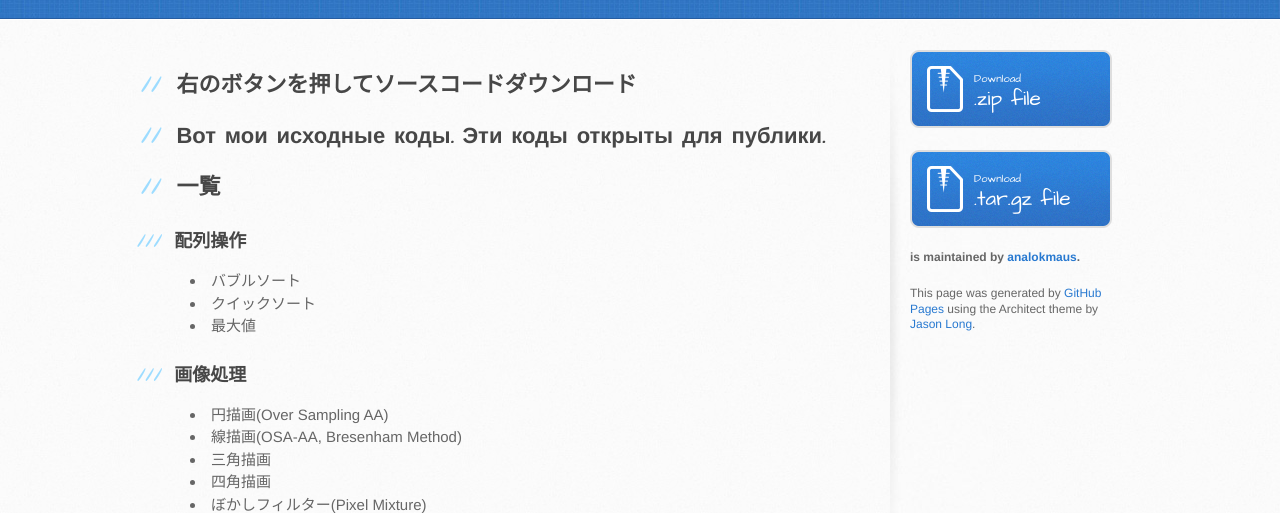
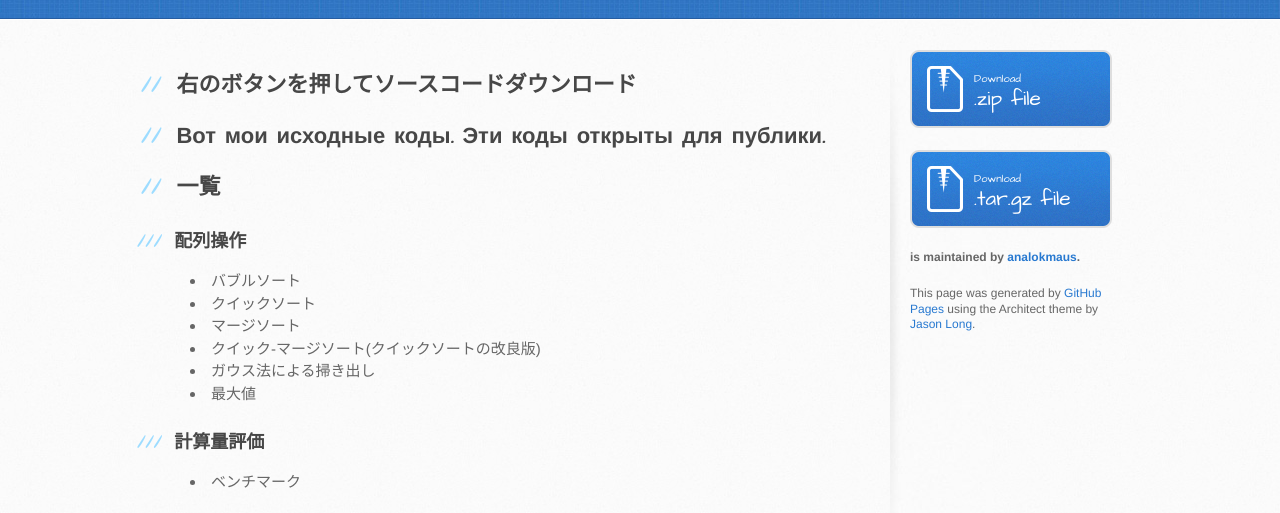
Before and after one commit to analokmaus/is2014f2, a plain HTML site: page index.html in a window 1280 px wide. Shown: the part 292-805 px from the top of the page. Drawn offline with Linux system fonts and the light colour scheme.

Commit message:
Create gh-pages branch via GitHub

```diff
--- a/index.html
+++ b/index.html
@@ -43,7 +43,17 @@
 <ul>
 <li>バブルソート</li>
 <li>クイックソート</li>
+<li>マージソート</li>
+<li>クイック-マージソート(クイックソートの改良版)</li>
+<li>ガウス法による掃き出し</li>
 <li>最大値</li>
+</ul>
+
+<h3>
+<a id="計算量評価" class="anchor" href="#%E8%A8%88%E7%AE%97%E9%87%8F%E8%A9%95%E4%BE%A1" aria-hidden="true"><span class="octicon octicon-link"></span></a>計算量評価</h3>
+
+<ul>
+<li>ベンチマーク</li>
 </ul>
 
 <h3>
--- a/params.json
+++ b/params.json
@@ -1 +1 @@
-{"name":"is2014f2 source code library by ANALO.KMAUS","tagline":"","body":"##右のボタンを押してソースコードダウンロード\r\n##Вот мои исходные коды. Эти коды открыты для публики.\r\n\r\n##一覧\r\n###配列操作\r\n+ バブルソート\r\n+ クイックソート\r\n+ 最大値\r\n\r\n###画像処理\r\n+ 円描画(Over Sampling AA)\r\n+ 線描画(OSA-AA, Bresenham Method)\r\n+ 三角描画\r\n+ 四角描画\r\n+ ぼかしフィルター(Pixel Mixture)\r\n+ レイヤー複製/追加上書き <-NEW\r\n+ 宇宙背景自動生成\r\n+ 月面自動生成\r\n+ 星空自動生成\r\n\r\n###素数\r\n+ 素数判定(試行法)\r\n+ 素数リスト(エラトステネスの篩)\r\n\r\n###再帰\r\n+ 10進法->2進法\r\n+ ローマ字アナグラム\r\n\r\n###逆ポーランド記法\r\n+ 四則演算\r\n+ 正負逆転\r\n+ 数値交換\r\n+ undo\r\n+ 履歴","google":"","note":"Don't delete this file! It's used internally to help with page regeneration."}
+{"name":"is2014f2 source code library by ANALO.KMAUS","tagline":"","body":"##右のボタンを押してソースコードダウンロード\r\n##Вот мои исходные коды. Эти коды открыты для публики.\r\n\r\n##一覧\r\n###配列操作\r\n+ バブルソート\r\n+ クイックソート\r\n+ マージソート\r\n+ クイック-マージソート(クイックソートの改良版)\r\n+ ガウス法による掃き出し\r\n+ 最大値\r\n\r\n###計算量評価\r\n+ ベンチマーク\r\n\r\n###画像処理\r\n+ 円描画(Over Sampling AA)\r\n+ 線描画(OSA-AA, Bresenham Method)\r\n+ 三角描画\r\n+ 四角描画\r\n+ ぼかしフィルター(Pixel Mixture)\r\n+ レイヤー複製/追加上書き <-NEW\r\n+ 宇宙背景自動生成\r\n+ 月面自動生成\r\n+ 星空自動生成\r\n\r\n###素数\r\n+ 素数判定(試行法)\r\n+ 素数リスト(エラトステネスの篩)\r\n\r\n###再帰\r\n+ 10進法->2進法\r\n+ ローマ字アナグラム\r\n\r\n###逆ポーランド記法\r\n+ 四則演算\r\n+ 正負逆転\r\n+ 数値交換\r\n+ undo\r\n+ 履歴","google":"","note":"Don't delete this file! It's used internally to help with page regeneration."}
```
